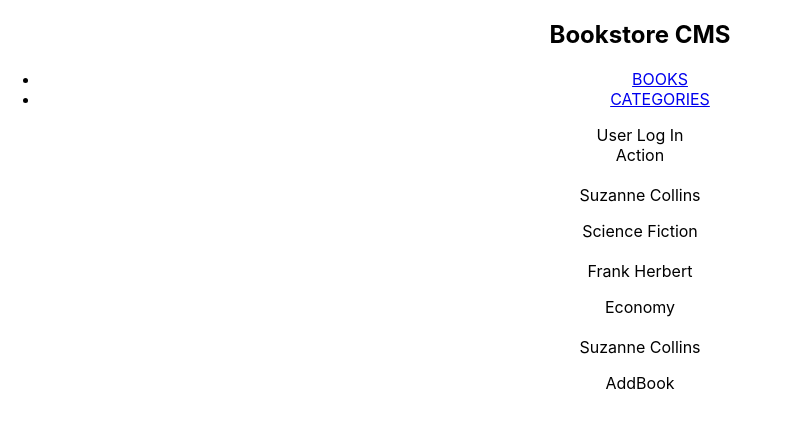
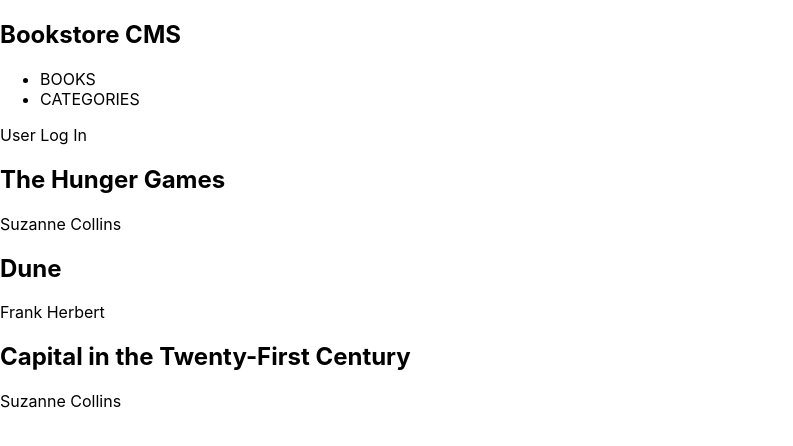
Before and after one commit to dselasea/bookstore, a React (Create React App) app: page / in a window 1280 px wide. Shown: the top 446 px of the page, without its empty margins (0-793 px from the left). Built offline with nearby package versions, Linux system fonts and the light colour scheme.

Commit message:
Add react router, add proptypes

```diff
--- a/package.json
+++ b/package.json
@@ -9,6 +9,7 @@
     "prop-types": "^15.8.1",
     "react": "^18.2.0",
     "react-dom": "^18.2.0",
+    "react-router-dom": "^6.10.0",
     "react-scripts": "5.0.1",
     "web-vitals": "^2.1.0"
   },
--- a/src/App.js
+++ b/src/App.js
@@ -1,15 +1,19 @@
+import { BrowserRouter as Router, Routes, Route } from 'react-router-dom';
 import './App.css';
 import Navbar from './components/Navbar';
-import AddBook from './components/AddBook';
 import Books from './components/Books';
+import Book from './components/Book';
 
 function App() {
   return (
-    <main className="App">
-      <Navbar />
-      <Books />
-      <AddBook />
-    </main>
+    <>
+      <Router>
+        <Navbar />
+        <Routes>
+          <Route path="/" element={<Books />} />
+        </Routes>
+      </Router>
+    </>
   );
 }
 
--- a/src/components/Book.js
+++ b/src/components/Book.js
@@ -1,13 +1,18 @@
+import PropTypes from 'prop-types';
 import React from 'react';
 
-const Book = ({ book }) => {
-  return (
-          <>
-            <span>{book.genre}</span>
-            <h2>{book.title}</h2>
-            <p>{book.author}</p>
-          </>
-        );
+const Book = ({ book }) => (
+  <div>
+    <h2>{book.title}</h2>
+    <p>{book.author}</p>
+  </div>
+);
+
+Book.propTypes = {
+  book: PropTypes.arrayOf(PropTypes.shape({
+    title: PropTypes.number.isRequired,
+    author: PropTypes.string.isRequired,
+  })).isRequired,
 };
 
 export default Book;
--- a/src/components/Books.js
+++ b/src/components/Books.js
@@ -6,21 +6,21 @@ const Books = () => {
     {
       id: 1,
       genre: 'Action',
-      bookTitle: 'The Hunger Games',
+      title: 'The Hunger Games',
       author: 'Suzanne Collins',
       completed: false,
     },
     {
       id: 2,
       genre: 'Science Fiction',
-      bookTitle: 'Dune',
+      title: 'Dune',
       author: 'Frank Herbert',
       completed: false,
     },
     {
       id: 3,
       genre: 'Economy',
-      bookTitle: 'Capital in the Twenty-First Century',
+      title: 'Capital in the Twenty-First Century',
       author: 'Suzanne Collins',
       completed: false,
     },
--- a/src/components/Navbar.js
+++ b/src/components/Navbar.js
@@ -7,8 +7,8 @@ const Navbar = () => (
     </div>
     <div>
       <ul>
-        <li><a href="#">BOOKS</a></li>
-        <li><a href="#">CATEGORIES</a></li>
+        <li>BOOKS</li>
+        <li>CATEGORIES</li>
       </ul>
     </div>
     <div>
```
Also changed, not shown: 2 other files (tests, documents, lock files or other folders).
